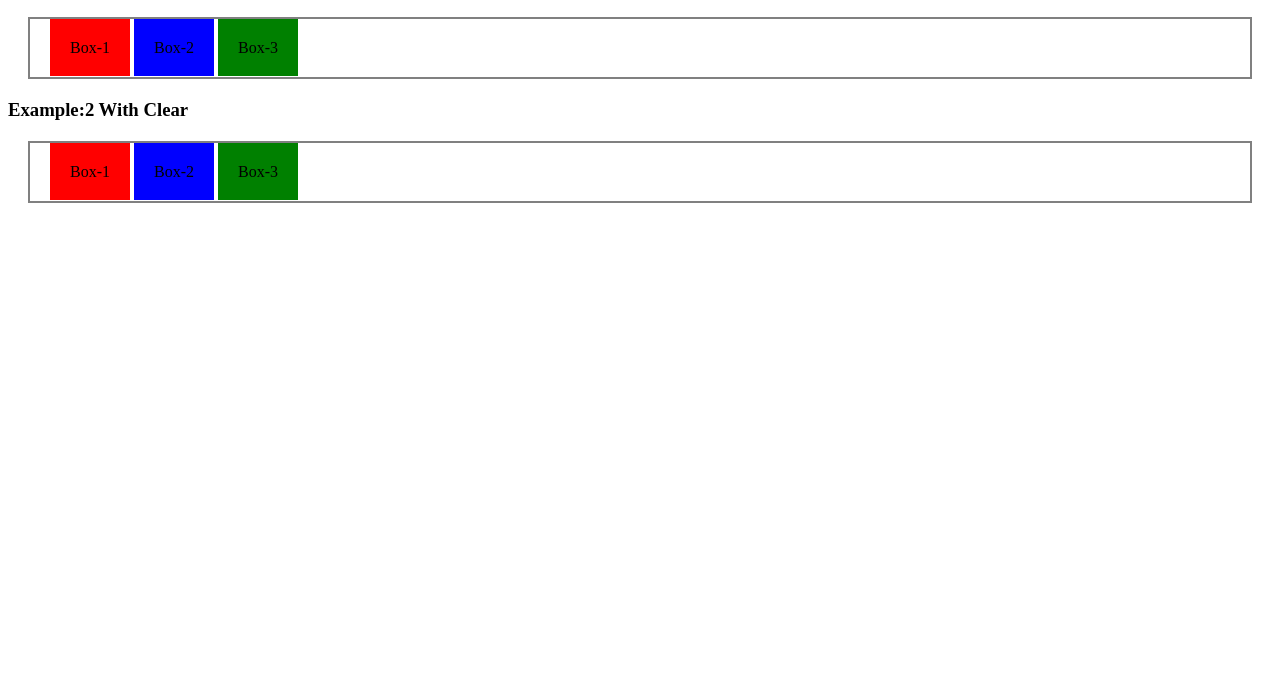
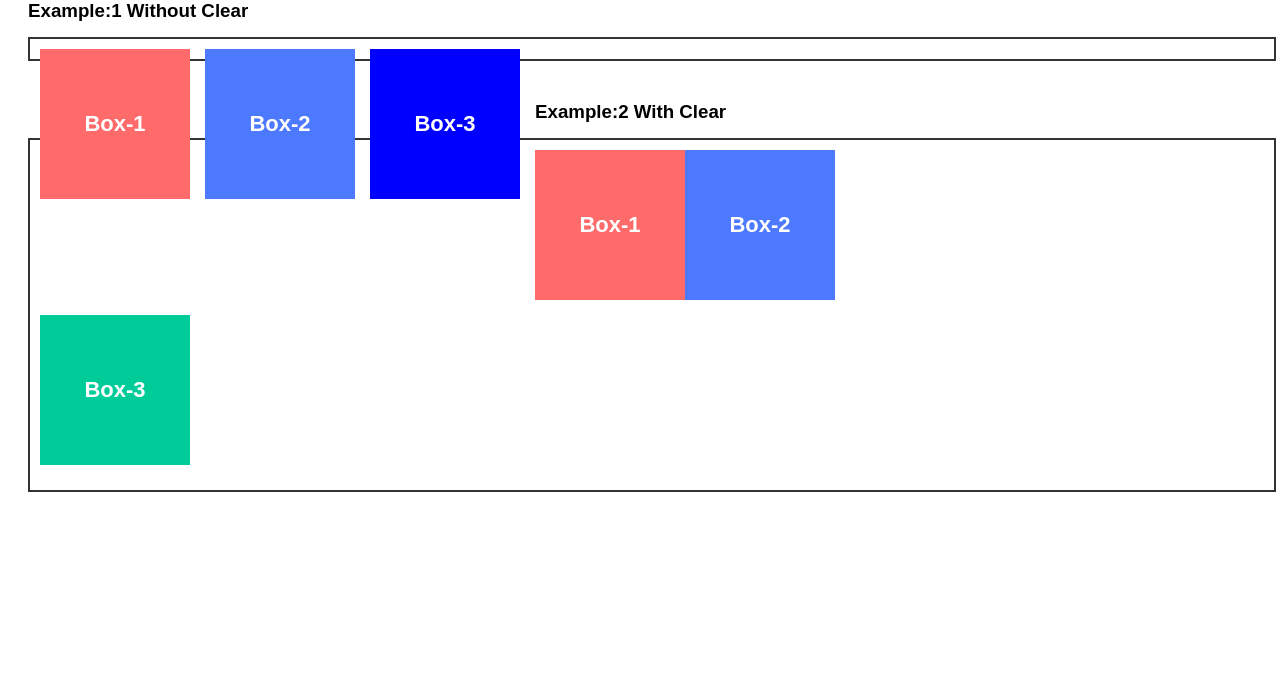
Before and after one commit to brajmohan01/Cse16, a plain HTML site: page classTest/Float and clear property/index.html in a window 1280 px wide. Shown: the part 105-800 px from the top of the page. Drawn offline with Linux system fonts and the light colour scheme.

Commit message:
Update style.css

```diff
--- a/classTest/Float and clear property/style.css
+++ b/classTest/Float and clear property/style.css
@@ -1,41 +1,75 @@
+/* General Styling */
+body {
+    font-family: Arial, sans-serif;
+    padding: 20px;
+}
+
+h1, h3 {
+    margin-bottom: 15px;
+}
+
 .container1 {
-  border: 2px solid grey;
-  margin: 20px;
-  padding: 20px;
+    border: 2px solid #333;
+    padding: 10px;
+    width: 100%;
+    margin-bottom: 40px;
+}
+
+.box1, .box2, .box3 {
+    width: 150px;
+    height: 150px;
+    float: left;
+    margin-right: 15px;
+    color: white;
+    display: flex;
+    justify-content: center;
+    align-items: center;
+    font-size: 22px;
+    font-weight: bold;
 }
 
 .box1 {
-  background-color: red;
+    background: #ff6b6b;
 }
+
 .box2 {
-  background-color: blue;
+    background: #4d79ff;
 }
+
 .box3 {
-  background-color: green;
-}
-.container1 div {
-  display: inline;
-  padding: 20px;
-  height: 200px;
-  width: 200px;
+    background: blue;
 }
 .container2 {
-  border: 2px solid grey;
-  margin: 20px;
-  padding: 20px;
+    border: 2px solid #333;
+    padding: 10px;
+    width: 100%;
 }
-.container2 div {
-  display: inline;
-  padding: 20px;
-  height: 200px;
-  width: 200px;
+
+
+.box4, .box5, .box6 {
+    width: 150px;
+    height: 150px;
+    color: white;
+    display: flex;
+    justify-content: center;
+    align-items: center;
+    font-size: 22px;
+    font-weight: bold;
+    margin-bottom: 15px;
 }
+
 .box4 {
-  background-color: red;
+    background: #ff6b6b;
+    float: left;
 }
+
 .box5 {
-  background-color: blue;
+    background: #4d79ff;
+    float: left;
 }
+
+
 .box6 {
-  background-color: green;
+    background: #00cc99;
+    clear: both;
 }
```
